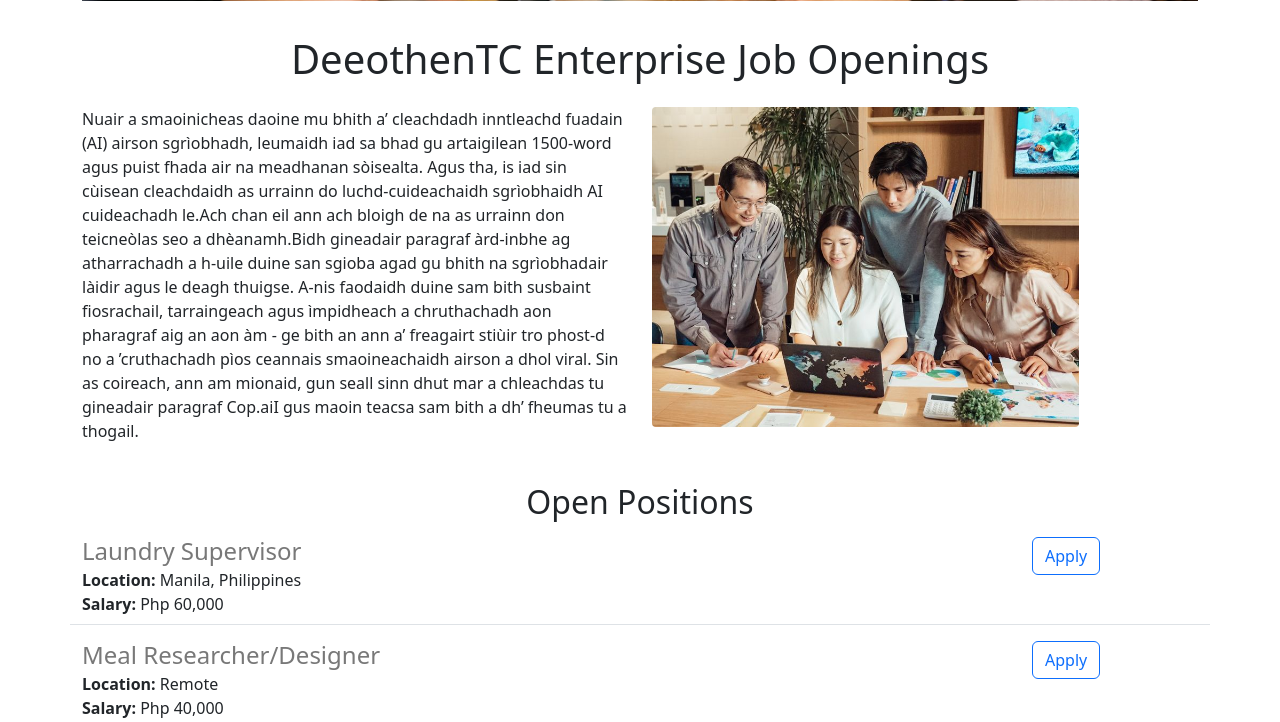
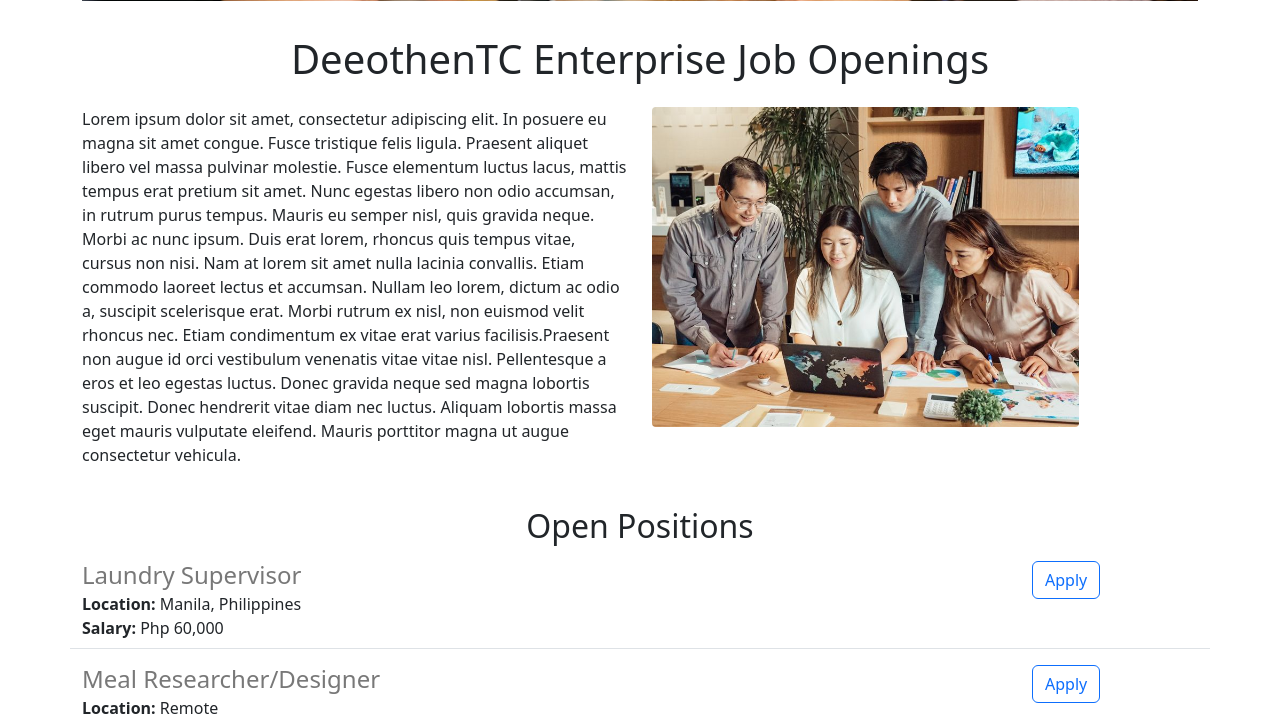
Before and after one commit to deeothenteecation/deeothen-careers-website-v2, a Flask app: page / in a window 1280 px wide. Shown: the part 415-1137 px from the top of the page. Run offline with Flask 3, Linux system fonts and the light colour scheme.

Commit message:
made changes

```diff
--- a/templates/home.html
+++ b/templates/home.html
@@ -22,7 +22,7 @@
       <div class="row" style="margin-bottom:16px">
         <div class="col-md-6"
       <p class="lead">
-        Nuair a smaoinicheas daoine mu bhith a’ cleachdadh inntleachd fuadain (AI) airson sgrìobhadh, leumaidh iad sa bhad gu artaigilean 1500-word agus puist fhada air na meadhanan sòisealta. Agus tha, is iad sin cùisean cleachdaidh as urrainn do luchd-cuideachaidh sgrìobhaidh AI cuideachadh le.Ach chan eil ann ach bloigh de na as urrainn don teicneòlas seo a dhèanamh.Bidh gineadair paragraf àrd-inbhe ag atharrachadh a h-uile duine san sgioba agad gu bhith na sgrìobhadair làidir agus le deagh thuigse. A-nis faodaidh duine sam bith susbaint fiosrachail, tarraingeach agus ìmpidheach a chruthachadh aon pharagraf aig an aon àm - ge bith an ann a’ freagairt stiùir tro phost-d no a ’cruthachadh pìos ceannais smaoineachaidh airson a dhol viral. Sin as coireach, ann am mionaid, gun seall sinn dhut mar a chleachdas tu gineadair paragraf Cop.aiI gus maoin teacsa sam bith a dh’ fheumas tu a thogail.
+        Lorem ipsum dolor sit amet, consectetur adipiscing elit. In posuere eu magna sit amet congue. Fusce tristique felis ligula. Praesent aliquet libero vel massa pulvinar molestie. Fusce elementum luctus lacus, mattis tempus erat pretium sit amet. Nunc egestas libero non odio accumsan, in rutrum purus tempus. Mauris eu semper nisl, quis gravida neque. Morbi ac nunc ipsum. Duis erat lorem, rhoncus quis tempus vitae, cursus non nisi. Nam at lorem sit amet nulla lacinia convallis. Etiam commodo laoreet lectus et accumsan. Nullam leo lorem, dictum ac odio a, suscipit scelerisque erat. Morbi rutrum ex nisl, non euismod velit rhoncus nec. Etiam condimentum ex vitae erat varius facilisis.Praesent non augue id orci vestibulum venenatis vitae vitae nisl. Pellentesque a eros et leo egestas luctus. Donec gravida neque sed magna lobortis suscipit. Donec hendrerit vitae diam nec luctus. Aliquam lobortis massa eget mauris vulputate eleifend. Mauris porttitor magna ut augue consectetur vehicula.
       </p>
         </div>
         <div class="d-none d-md-block col-md-6">
```
